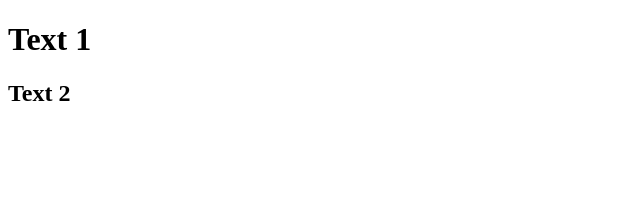
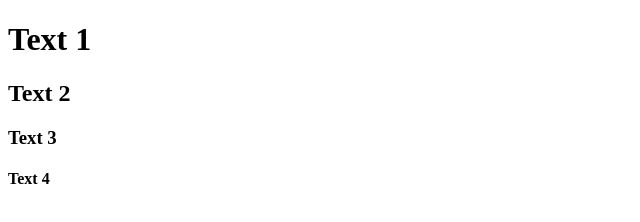
Before and after one commit to AnaSad-front/git-repo, a plain HTML site: page index.html in a window 1280 px wide. Shown: the whole page, without its empty margins (0-640 px from the left). Drawn offline with Linux system fonts and the light colour scheme.

Commit message:
add new headers

```diff
--- a/index.html
+++ b/index.html
@@ -8,5 +8,7 @@
 <body>
     <h1>Text 1</h1>
     <h2>Text 2</h2>
+    <h3>Text 3</h3>
+    <h4>Text 4</h4>
 </body>
 </html>
```
